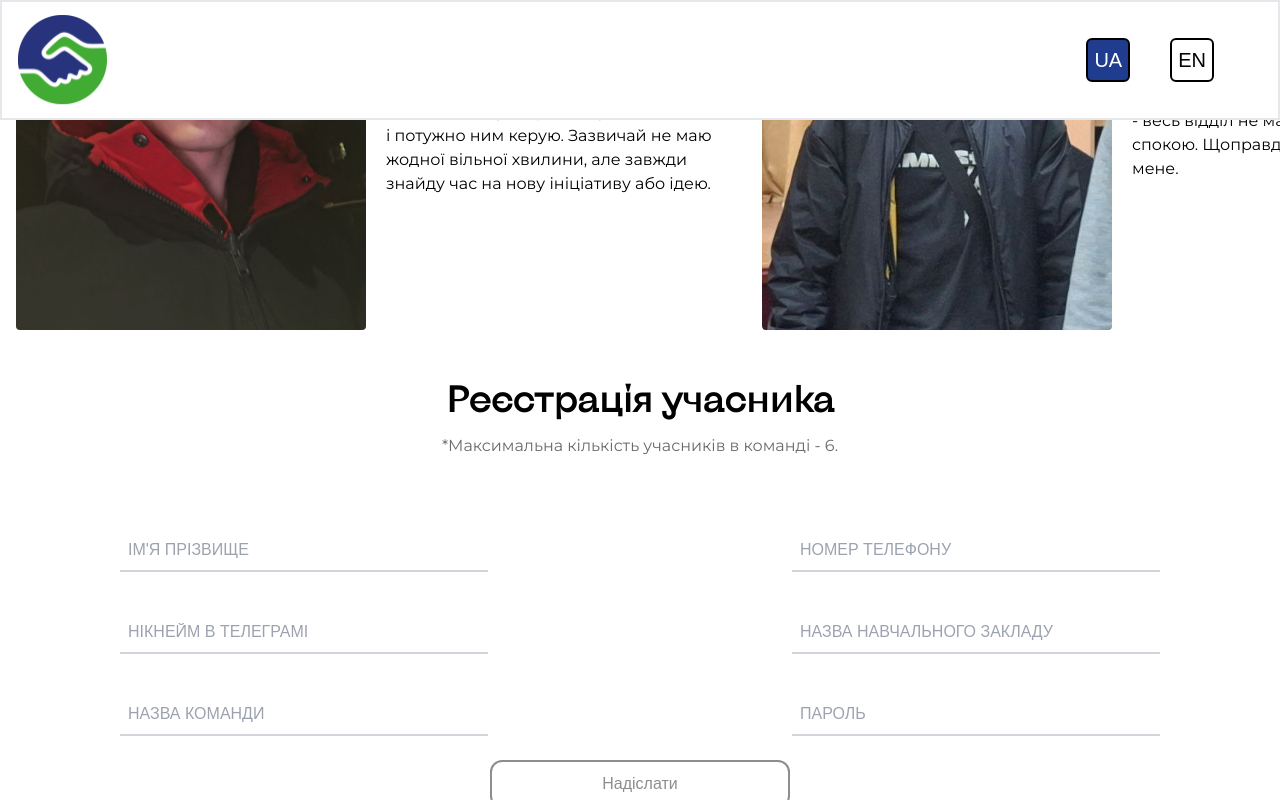
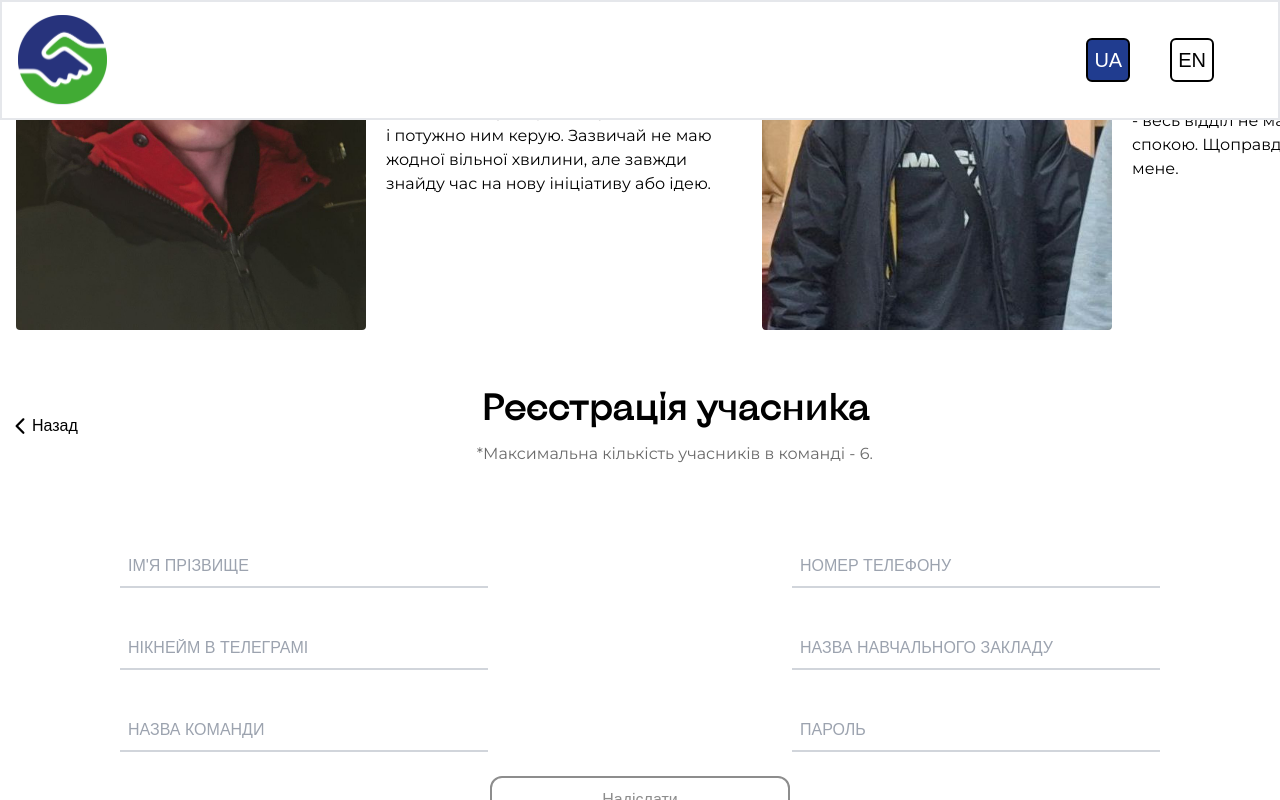
Before and after one commit to indnb/ExternalDeptFrontend, a Next.js app: page / in a window 1280 px wide. Both pictures are taken after a click on the element "Реєстрація учасника". Shown: the part 1729-2529 px from the top of the page. Built offline with nearby package versions, Linux system fonts and the light colour scheme.

Commit message:
feat: Back button added

```diff
--- a/package.json
+++ b/package.json
@@ -21,6 +21,7 @@
     "react": "^19.0.0",
     "react-dom": "^19.0.0",
     "react-hook-form": "^7.54.2",
+    "react-icons": "^5.4.0",
     "react-slick": "^0.30.3",
     "slick-carousel": "^1.8.1",
     "zustand": "^5.0.2"
--- /dev/null
+++ b/src/Atoms/BackButton/index.tsx
@@ -0,0 +1,16 @@
+import { IoIosArrowBack } from "react-icons/io";
+
+interface RegistrationBackButtonProps {
+    onClose: () => void;
+}
+
+export const BackButton: React.FC<RegistrationBackButtonProps> = ({ onClose }) => {
+    return (
+        <div onClick={onClose} className="flex flex-row text-black items-center self-center text-center cursor-pointer">
+            <div className="text-2xl">
+                <IoIosArrowBack />
+            </div>
+            <p>Назад</p>
+        </div>
+    );
+};
--- a/src/Atoms/RegistrationInputField/index.tsx
+++ b/src/Atoms/RegistrationInputField/index.tsx
@@ -9,12 +9,12 @@ interface InputFieldProps {
 
 export const InputField: React.FC<InputFieldProps> = ({ field, placeholder, error, type }) => {
     return (
-        <div>
+        <div className="w-full ">
             <input
                 {...field}
                 type={type}
                 placeholder={placeholder}
-                className={`border-b-2 border-gray-300 text-black focus:border-[#203C8F] outline-none p-2 w-full  max-[420px]:w-80  max-[360px]:w-72  ${error ? 'border-red-500' : ''}`}
+                className={`border-b-2 border-gray-300 text-black focus:border-[#203C8F] outline-none p-2 w-full max-[420px]:w-64 max-[850px]:w-full max-[960px]:w-64 max-[1050px]:w-72   ${error ? 'border-red-500' : ''}`}
             />
             {error && <p className="text-red-500 text-sm">{error}</p>}
         </div>
--- a/src/Molecules/RegistrationHeader/index.tsx
+++ b/src/Molecules/RegistrationHeader/index.tsx
@@ -1,15 +1,23 @@
-import {RegistrationText} from "@/Atoms/RegistrationText";
-import {RegistrationLable} from "@/Atoms/RegistrationLable";
+import { RegistrationText } from "@/Atoms/RegistrationText";
+import { RegistrationLable } from "@/Atoms/RegistrationLable";
+import { BackButton } from "@/Atoms/BackButton";
 
 interface RegistrationHeaderProps {
     title: string;
+    onClose: () => void;
 }
 
-export const RegistrationHeader: React.FC<RegistrationHeaderProps> = ({ title }) => {
+export const RegistrationHeader: React.FC<RegistrationHeaderProps> = ({ title, onClose }) => {
     return (
-        <div>
-            <RegistrationText title={title} />
-            <RegistrationLable title="*Максимальна кількість учасників в команді - 6." />
+        <div className="flex items-center w-full p-2">
+            <div className="hidden justify-start min-[850px]:block">
+                <BackButton onClose={onClose} />
+            </div>
+
+            <div className="flex flex-col justify-center flex-1 text-center">
+                <RegistrationText title={title} />
+                <RegistrationLable title="*Максимальна кількість учасників в команді - 6." />
+            </div>
         </div>
     );
 };
--- a/src/Molecules/RegistrationInput/index.tsx
+++ b/src/Molecules/RegistrationInput/index.tsx
@@ -21,7 +21,7 @@ interface RegistrationInputProps {
 
 export const RegistrationInput: React.FC<RegistrationInputProps> = ({ inputsConfig, control, errors }) => {
     return (
-        <div className="grid grid-cols-2 gap-x-72 p-4 gap-y-6 self-center max-sm:flex max-sm:flex-col">
+        <div className="grid grid-cols-2 gap-x-72 p-4 gap-y-6 self-center max-[850px]:flex max-[850px]:flex-col">
             {inputsConfig.map((input, index) => (
                 <div key={index} className="w-96 p-2">
                     <Controller
--- a/src/Molecules/RegistrationNavbar/index.tsx
+++ b/src/Molecules/RegistrationNavbar/index.tsx
@@ -1,10 +1,19 @@
-import {RegistrationImage} from "@/Atoms/RegistrationImage";
+import { RegistrationImage } from "@/Atoms/RegistrationImage";
+import { RxCross1 } from "react-icons/rx";
+interface RegistrationNavbarProps {
+    onClose: () => void;
+}
 
-export const RegistrationNavbar = () => {
+export const RegistrationNavbar: React.FC<RegistrationNavbarProps> = ({ onClose }) => {
     return (
         <div className="flex flex-row justify-between w-full pt-2 p-1">
-            <RegistrationImage/>
-            <span className={`text-black text-2xl flex text-center items-center self-center`}>&#10006;</span>
+            <RegistrationImage />
+            <span
+                className="text-black text-2xl flex text-center items-center self-center cursor-pointer"
+                onClick={onClose}
+            >
+            <RxCross1/>
+            </span>
         </div>
-    )
-}
+    );
+};
--- a/src/Organisms/DesktopRegistration/index.tsx
+++ b/src/Organisms/DesktopRegistration/index.tsx
@@ -3,9 +3,10 @@ import { RegistrationForm } from "@/Molecules/RegistrationForm";
 
 interface DesktopRegistrationProps {
     selectedForm: "participant" | "team";
+    onClose: () => void;
 }
 
-export const DesktopRegistration: React.FC<DesktopRegistrationProps> = ({ selectedForm }) => {
+export const DesktopRegistration: React.FC<DesktopRegistrationProps> = ({ selectedForm, onClose }) => {
     const formTitles: Record<DesktopRegistrationProps["selectedForm"], string> = {
         participant: "учасника",
         team: "команди",
@@ -13,7 +14,7 @@ export const DesktopRegistration: React.FC<DesktopRegistrationProps> = ({ select
 
     return (
         <div className="bg-white">
-            <RegistrationHeader title={formTitles[selectedForm]} /> {/* Передаем title */}
+            <RegistrationHeader onClose={onClose} title={formTitles[selectedForm]} />
             <RegistrationForm selectedForm={selectedForm} />
         </div>
     );
--- a/src/Organisms/MobileRegistration/index.tsx
+++ b/src/Organisms/MobileRegistration/index.tsx
@@ -4,9 +4,10 @@ import { RegistrationNavbar } from "@/Molecules/RegistrationNavbar";
 
 interface MobileRegistrationProps {
     selectedForm: "participant" | "team";
+    onClose: () => void;
 }
 
-export const MobileRegistration: React.FC<MobileRegistrationProps> = ({ selectedForm }) => {
+export const MobileRegistration: React.FC<MobileRegistrationProps> = ({ selectedForm, onClose }) => {
     const formTitles: Record<MobileRegistrationProps["selectedForm"], string> = {
         participant: "учасника",
         team: "команди",
@@ -14,8 +15,8 @@ export const MobileRegistration: React.FC<MobileRegistrationProps> = ({ selected
 
     return (
         <div className="bg-white shadow-lg shadow-gray-500 rounded-lg w-[90%] flex flex-col text-center items-center self-center">
-            <RegistrationNavbar />
-            <RegistrationHeader title={formTitles[selectedForm]} />
+            <RegistrationNavbar onClose={onClose} />
+            <RegistrationHeader title={formTitles[selectedForm]} onClose={onClose} />
             <RegistrationForm selectedForm={selectedForm} />
         </div>
     );
--- a/src/Organisms/Registration/index.tsx
+++ b/src/Organisms/Registration/index.tsx
@@ -1,33 +1,37 @@
-import {RegistrationText} from "@/Atoms/RegistrationText";
-import {RegistrationButtons} from "@/Molecules/RegistrationButtons";
-import {RegistrationBox} from "@/Molecules/RegistrationBox";
-import {MobileRegistration} from "@/Organisms/MobileRegistration";
-import {DesktopRegistration} from "@/Organisms/DesktopRegistration";
-import {useState} from "react";
+import { RegistrationText } from "@/Atoms/RegistrationText";
+import { RegistrationButtons } from "@/Molecules/RegistrationButtons";
+import { RegistrationBox } from "@/Molecules/RegistrationBox";
+import { MobileRegistration } from "@/Organisms/MobileRegistration";
+import { DesktopRegistration } from "@/Organisms/DesktopRegistration";
+import { useState } from "react";
 
 export const Registration = () => {
     const [selectedForm, setSelectedForm] = useState<"participant" | "team" | null>(null);
+
+    const handleClose = () => {
+        setSelectedForm(null);
+    };
 
     return (
         <div className="w-full flex flex-col gap-10 justify-center">
             {!selectedForm ? (
                 <div className="flex flex-col gap-6">
-                    <RegistrationText title={` на хакатон`}/>
-                    <div className="flex flex-col-reverse sm:flex-col gap-6">
+                    <RegistrationText title={` на хакатон`} />
+                    <div className="flex flex-col-reverse min-[850px]:flex-col gap-6">
                         <RegistrationButtons setSelectedForm={setSelectedForm} />
                         <RegistrationBox />
                     </div>
                 </div>
             ) : (
                 <>
-                    <div className="flex justify-center sm:hidden" >
-                        <MobileRegistration selectedForm={selectedForm} />
+                    <div className="flex justify-center min-[850px]:hidden">
+                        <MobileRegistration selectedForm={selectedForm} onClose={handleClose} />
                     </div>
-                    <div className="hidden sm:block">
-                        <DesktopRegistration selectedForm={selectedForm}  />
+                    <div className="hidden min-[850px]:block">
+                        <DesktopRegistration selectedForm={selectedForm} onClose={handleClose} />
                     </div>
                 </>
             )}
         </div>
-    )
-}
+    );
+};
```
Also changed, not shown: 1 other file (tests, documents, lock files or other folders).
